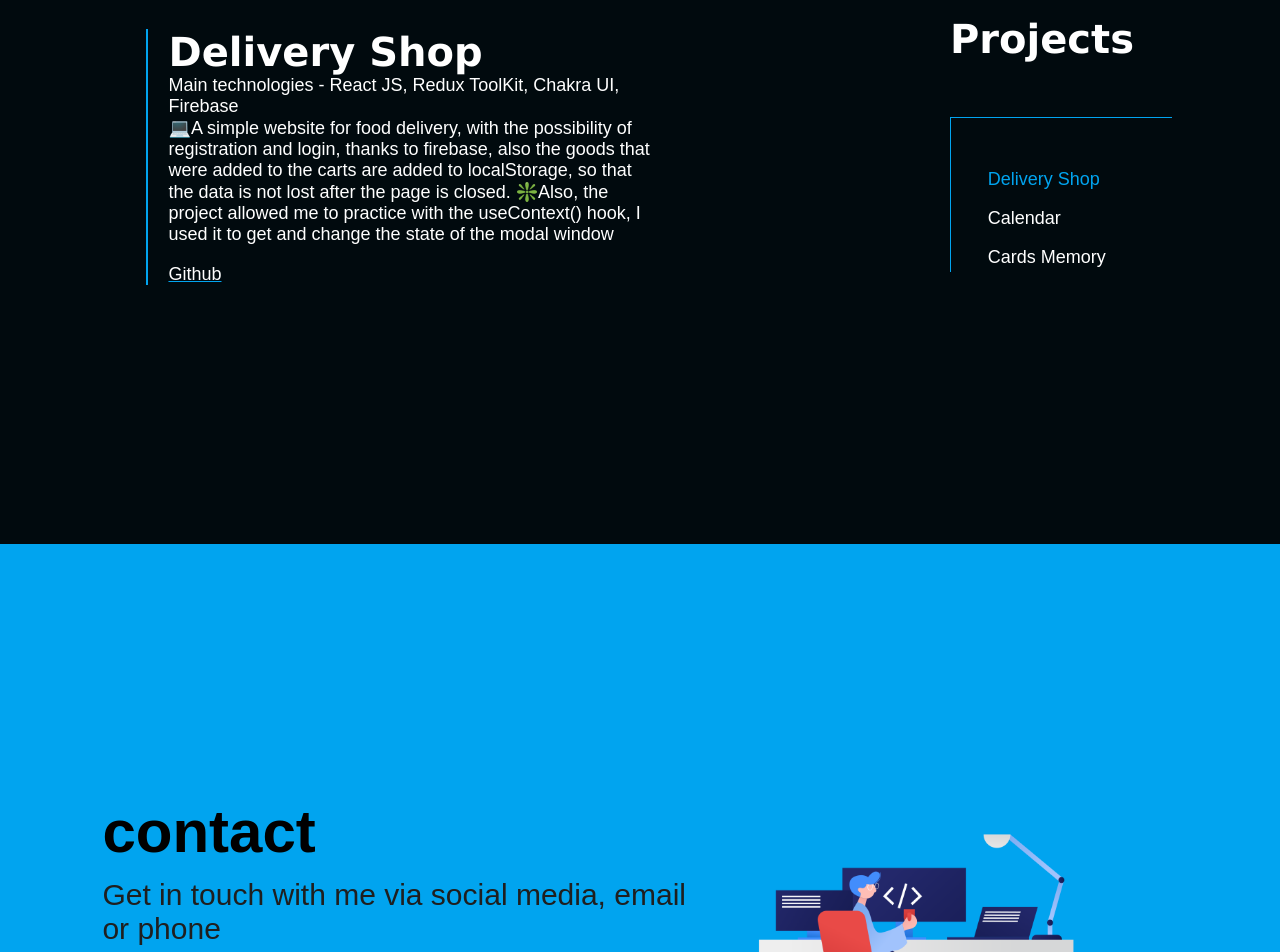
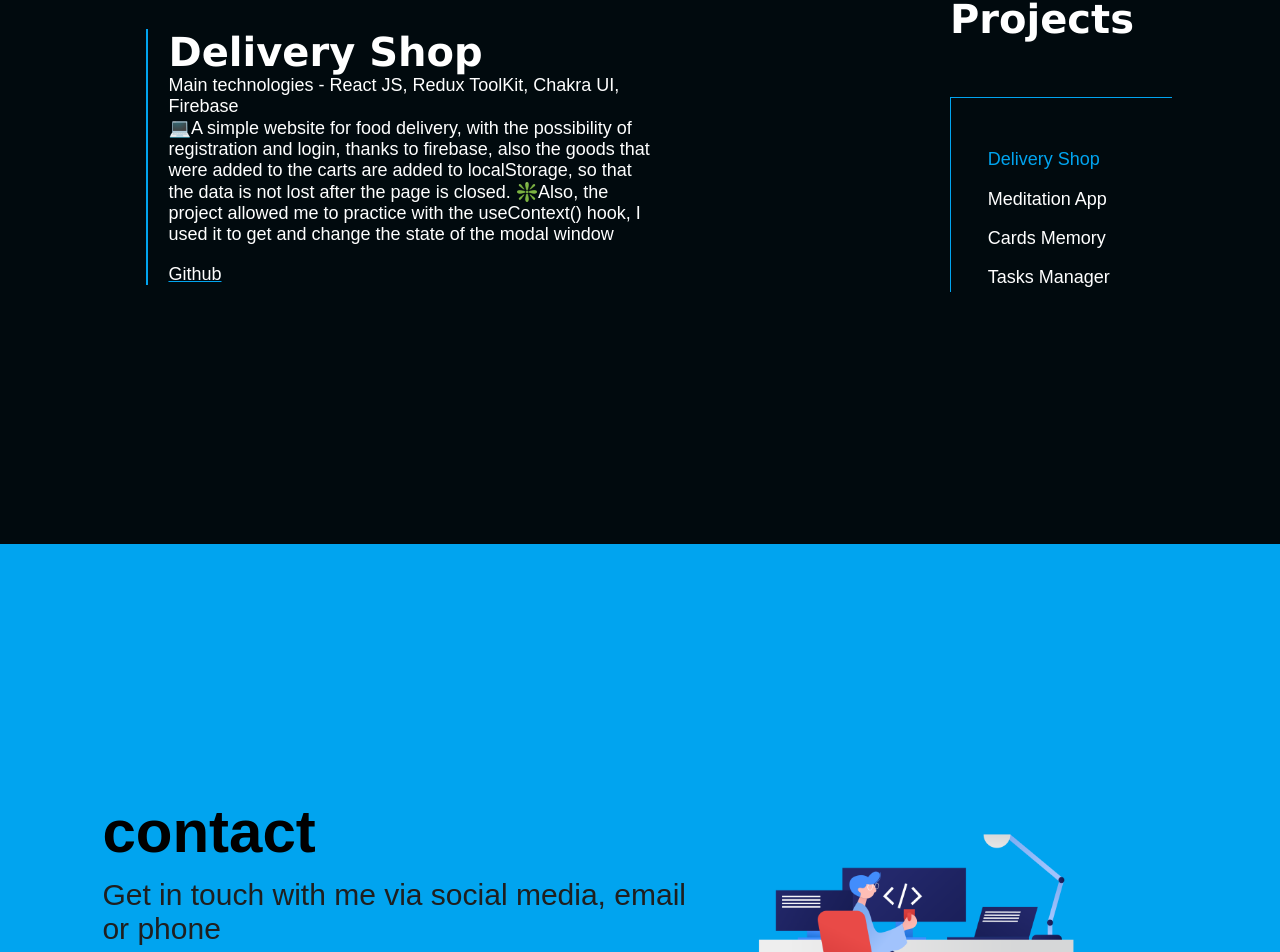
Before and after one commit to demchko/portfolio, a React (Create React App) app: page / in a window 1280 px wide. Shown: the part 2656-3608 px from the top of the page. Built offline with nearby package versions, Linux system fonts and the light colour scheme.

Commit message:
Modify Projects

```diff
--- a/src/components/MyProjects/MyProjects.jsx
+++ b/src/components/MyProjects/MyProjects.jsx
@@ -7,8 +7,9 @@ const MyProjects = ({projects}) => {
     const [activeBlock, setActiveBlock] = useState(0);
     const [projectData] = useState([
         {id: 1, title: 'Delivery Shop', technologies: 'React JS, Redux ToolKit, Chakra UI, Firebase', description: '💻A simple website for food delivery, with the possibility of registration and login, thanks to firebase, also the goods that were added to the carts are added to localStorage, so that the data is not lost after the page is closed. ❇️Also, the project allowed me to practice with the useContext() hook, I used it to get and change the state of the modal window', link: 'https://github.com/demchko/delivery-shop'},
-        {id: 2, title: 'Calendar', technologies: 'HTML, CSS, Pure JS', description: '💻A simple website for food delivery, with the possibility of registration and login, thanks to firebase, also the goods that were added to the carts are added to localStorage, so that the data is not lost after the page is closed. ❇️Also, the project allowed me to practice with the useContext() hook, I used it to get and change the state of the modal window', link: 'https://github.com/demchko/delivery-shop'},
+        {id: 2, title: 'Meditation App', technologies: 'HTML, CSS, Pure JS', description: '💻A simple website for meditation. You can set a timer and start meditating and then hear a calm melody', link: 'https://github.com/demchko/Meditation-Timer'},
         {id: 3, title: 'Cards Memory', technologies: 'HTML, CSS, Pure JS', description: 'A simple application written in pure JS, where the user can enter a word and its translation. Then they can interact with it and memorise it', link: 'https://github.com/demchko/Translate-Cards-Memory'},
+        {id: 3, title: 'Tasks Manager', technologies: 'HTML, CSS, TypeScript, Redux, React JS, Chakra UI', description: 'A login application where you can create and edit tasks for yourself and other users. The project uses TypeScript for typing and Redux', link: 'https://github.com/demchko/Task_Manager'},
     ])
     const handleTextClick = (index) => {
         setActiveBlock(index === activeBlock ? null : index);
```
